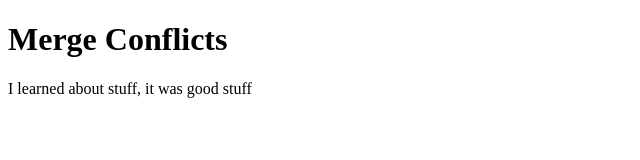
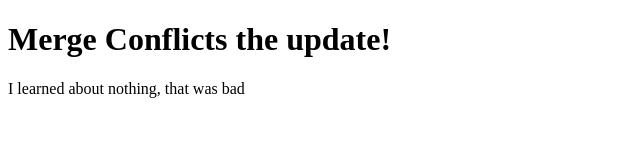
Before and after one commit to rkrolick/merge-conflicts, a plain HTML site: page index.html in a window 1280 px wide. Shown: the whole page, without its empty margins (0-640 px from the left). Drawn offline with Linux system fonts and the light colour scheme.

Commit message:
Made pessimistic changes to the content.

```diff
--- a/index.html
+++ b/index.html
@@ -4,7 +4,7 @@
   <title>Conflict Test</title>
 </head>
 <body>
-  <h1>Merge Conflicts</h1>
-  <p>I learned about stuff, it was good stuff</p>
+  <h1>Merge Conflicts the update!</h1>
+  <p>I learned about nothing, that was bad</p>
 </body>
 </html>
```
